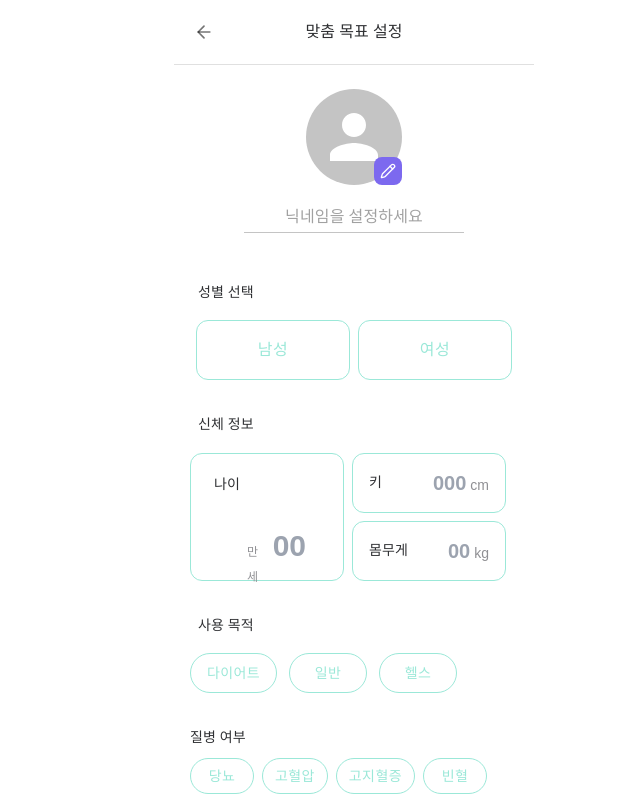
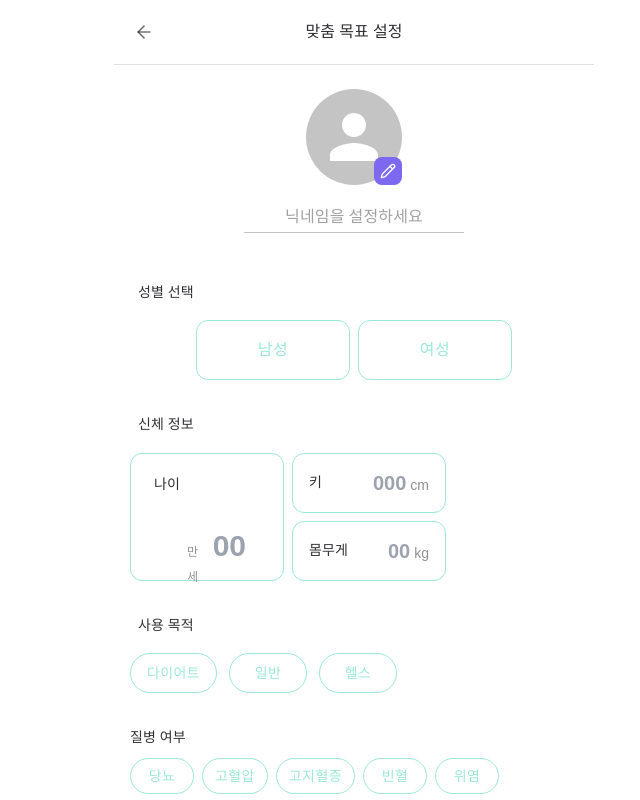
Before and after one commit to tukorea-2024-s3-10/eatfit-frontend, a Next.js app: page /profile/setup in a window 1280 px wide. Shown: the top 800 px of the page, without its empty margins (286-926 px from the left). Built offline with nearby package versions, Linux system fonts and the light colour scheme; a web font is replaced by a local one.

Commit message:
[Fix] 화면 w값 수정 및 질병 필수 값에서 제거

```diff
--- a/src/app/(page)/profile/setup/page.tsx
+++ b/src/app/(page)/profile/setup/page.tsx
@@ -27,8 +27,7 @@
         !!age.trim() &&
         !!height.trim() &&
         !!weight.trim() &&
-        !!purpose &&
-        diseases.length > 0;
+        !!purpose;
 
     return (
         console.log({
--- a/src/app/layout.tsx
+++ b/src/app/layout.tsx
@@ -35,7 +35,7 @@
                 className={`${geistSans.variable} ${geistMono.variable} antialiased`}
             >
                 <EmotionRegistry>
-                    <div className="w-[360px] mx-auto min-h-screen bg-white">
+                    <div className="w-full max-w-[480px] mx-auto min-h-screen bg-white">
                         {children}
                     </div>
                 </EmotionRegistry>
```
